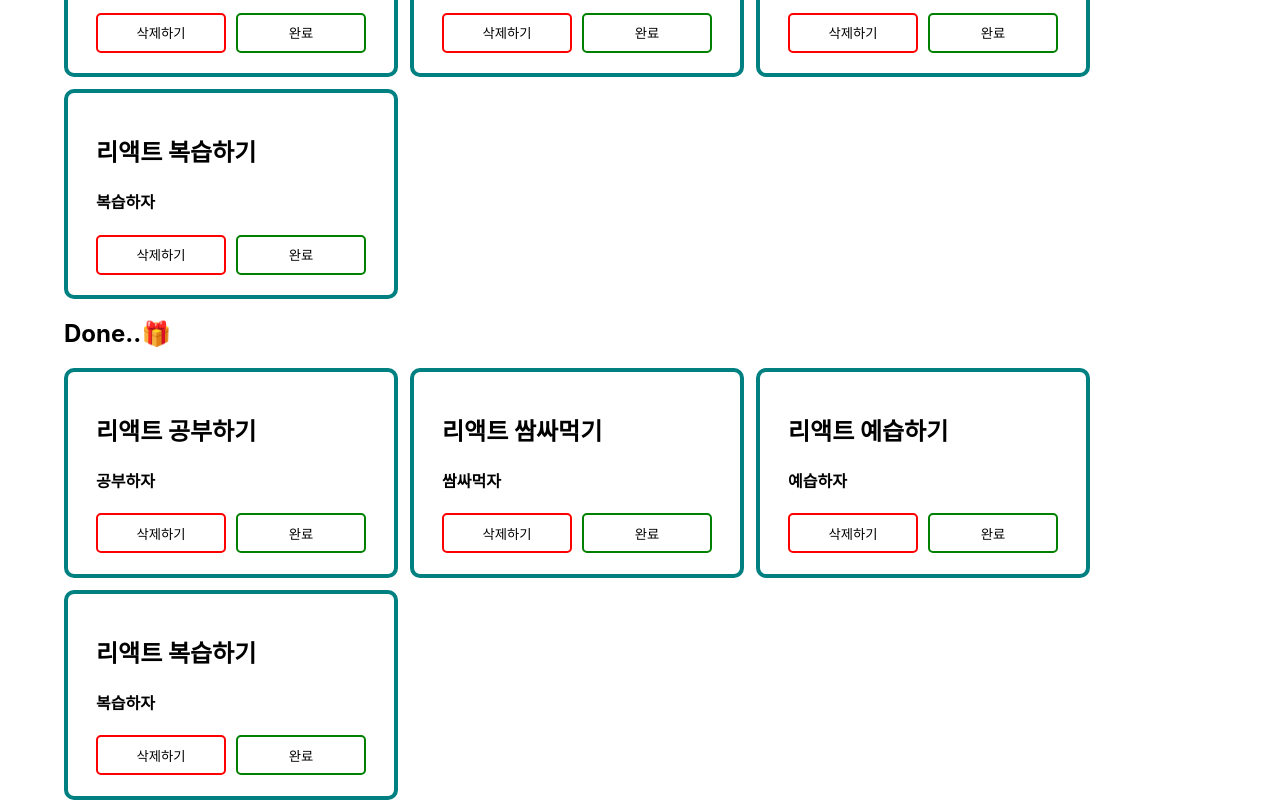
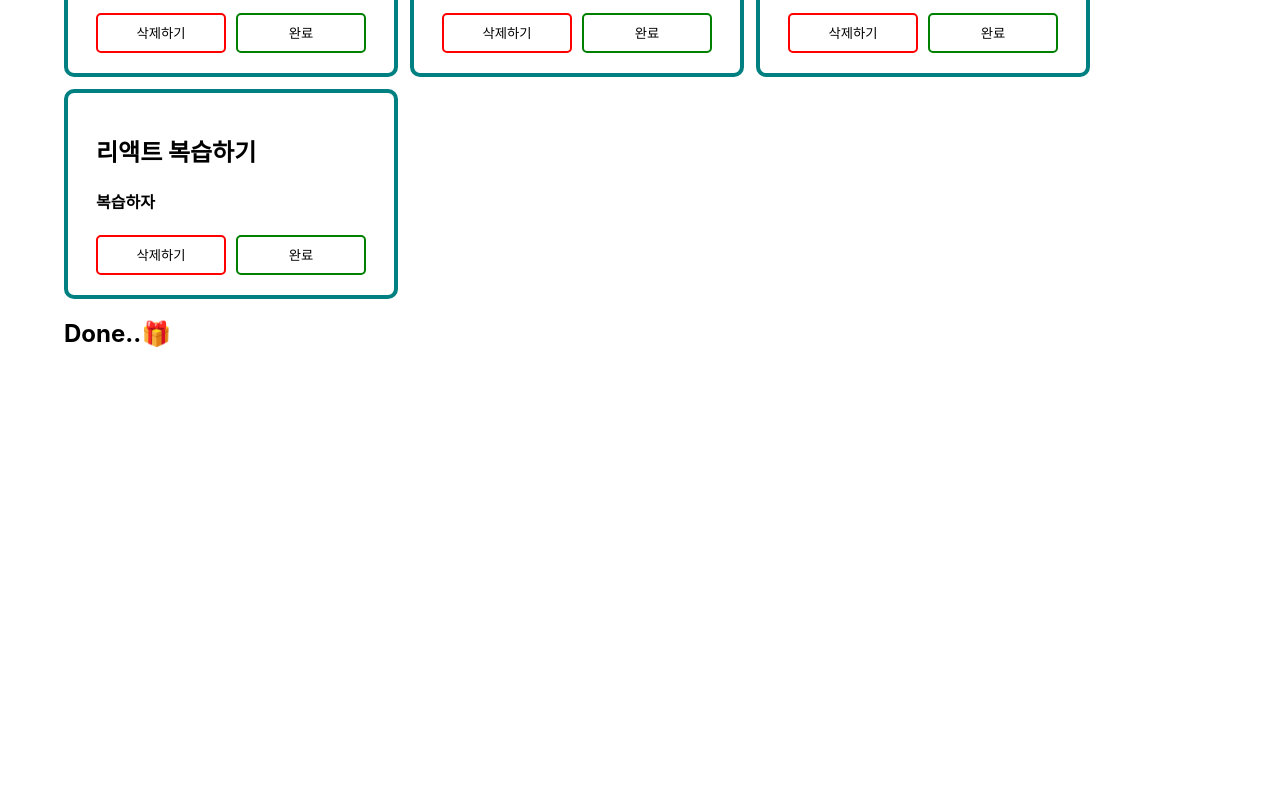
Before and after one commit to wjddms0501/My-To-Do-List, a React (Create React App) app: page / in a window 1280 px wide. Shown: the part 354-1154 px from the top of the page. After the commit the page ends 800 px from the top, so only its background shows below. Built offline with nearby package versions, Linux system fonts and the light colour scheme.

Commit message:
Complete !
이게 된다고...? 대박이다

```diff
--- a/src/App.js
+++ b/src/App.js
@@ -3,28 +3,13 @@ import "./App.css";
 import CustomButton from "./components/Custombutton";
 import User from "./components/User";
 
-//버튼 Component
-//이렇게 Component를 분리해주면 추가하기는 초록, 삭제는 빨강처럼
-//간단히 props에 색을 넘겨주는 것만으로도 버튼의 색설정을 할 수 있다.
-/*function CustomButton(props){
-  const {color,onClick,children} = props //구조 분해 할당
-  if(color){
-    return <button
-    style = {{backgroundColor:color, color:"white"}}
-    onClick = {onClick}>{children}</button>
-  }
-  return <button onClick = {onClick}>{children}</button>
-}*/
-//만약에 props에 color로 받아온 값이 있으면 color를 적용한 버튼을 만들어주고
-//그게 아니면 그냥 버튼을 줄 거다.
-//무조건 color가 있는 버튼을 만들어주고 싶다면 if문을 지우면된다.
-
+//찾아본 문서, 구글링 단어 검색법 알려달라하기
 const App = () => {
   const [users, setUsers] = useState([
-    { id: 1, title: "리액트 공부하기", todo: "공부하자" },
-    { id: 2, title: "리액트 쌈싸먹기", todo: "쌈싸먹자" },
-    { id: 3, title: "리액트 예습하기", todo: "예습하자" },
-    { id: 4, title: "리액트 복습하기", todo: "복습하자" },
+    { id: 1, title: "리액트 공부하기", todo: "공부하자", isDone: true },
+    { id: 2, title: "리액트 쌈싸먹기", todo: "쌈싸먹자", isDone: true },
+    { id: 3, title: "리액트 예습하기", todo: "예습하자", isDone: true },
+    { id: 4, title: "리액트 복습하기", todo: "복습하자", isDone: true },
   ]);
   const [title, setTitle] = useState("");
   const [todo, setTodo] = useState("");
@@ -34,20 +19,25 @@ const App = () => {
       id: users.length + 1,
       title: title,
       todo: todo,
+      isDone: true,
     };
-    setUsers([...users, newUser]);
+    setUsers([...users, newUser]); //[...A] 전개연산자
   };
 
   const deleteUserHandler = (id) => {
     const newUserList = users.filter((user) => user.id !== id);
+    //for문처럼 id값이 같은 값이 나올 때까지 계속 돈다.
     setUsers(newUserList);
   };
 
+  const onChangeHandler = (id) => {
+    setUsers(
+      users.map((user) => {
+        return user.id === id ? (user.isDone = true) : user;
+      })
+    );
+  };
   return (
-    /*<div className="app-style">
-    {users.map((user) => {
-      return <User user={user} key={user.id}></User>;
-    })}*/
     <div className="all">
       <div className="top">
         <p>🎉My To Do List🎉</p>
@@ -88,18 +78,15 @@ const App = () => {
           <h2>Working..🎂</h2>
           <div className="app-style">
             {users.map((user) => {
-              if (
-                (user.todo === "공부하자", "쌈싸먹자", "예습하자", "복습하자")
-              ) {
+              if (user.isDone === true) {
                 return (
                   <User
                     handleDelete={deleteUserHandler}
                     user={user}
                     key={user.id}
+                    handleChange={onChangeHandler}
                   ></User>
                 );
-              } else {
-                return null;
               }
             })}
           </div>
@@ -108,18 +95,15 @@ const App = () => {
           <h2>Done..🎁</h2>
           <div className="app-style">
             {users.map((user) => {
-              if (
-                (user.todo === "공부하자", "쌈싸먹자", "예습하자", "복습하자")
-              ) {
+              if (user.isDone === false) {
                 return (
                   <User
                     handleDelete={deleteUserHandler}
                     user={user}
                     key={user.id}
+                    handleChange={onChangeHandler}
                   ></User>
                 );
-              } else {
-                return null;
               }
             })}
           </div>
--- a/src/components/User.js
+++ b/src/components/User.js
@@ -24,10 +24,16 @@ function User(props) {
             backgroundColor="transparent"
             border="2px solid green"
             onClick={() => {
-              props.handleDelete(props.user.id);
+              props.handleChange(props.user.isDone);
+              if (props.user.isDone === true) {
+                //값을 변경하는 방법
+                props.user.isDone = false;
+              } else if (props.user.isDone === false) {
+                props.user.isDone = true;
+              }
             }}
           >
-            완료
+            {props.user.isDone === true ? "완료" : "취소"}
           </CustomButton>
           {/*👆CustomButton의 props로 color 넘기기 */}
           {/*👆삭제버튼 */}
```
